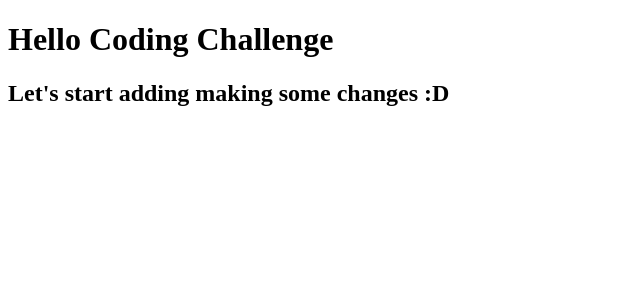
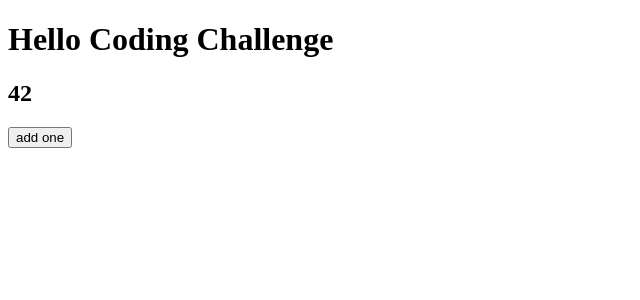
Before and after one commit to josuemartinezlinkedin/counter, a React (Create React App) app: page / in a window 1280 px wide. Shown: the top 300 px of the page, without its empty margins (0-640 px from the left). Built offline with nearby package versions, Linux system fonts and the light colour scheme.

Commit message:
counter starts at 42 then when you click it adds 1

```diff
--- a/src/App.tsx
+++ b/src/App.tsx
@@ -1,11 +1,24 @@
 import * as React from 'react';
 import "./styles.css";
 
+const {useState} = React;
+
+
 export default function App(){
+
+    const [counter, setCounter] = useState(42);
+
     return (
         <div className="App">
         <h1>Hello Coding Challenge</h1>
-        <h2>Let's start adding making some changes :D</h2>
+        <h2>
+            {counter}
+        </h2>
+        <button onClick={()=> {
+            setCounter(counter + 1);
+        }}>add one</button>
         </div>
+
+
     );
 }
```
